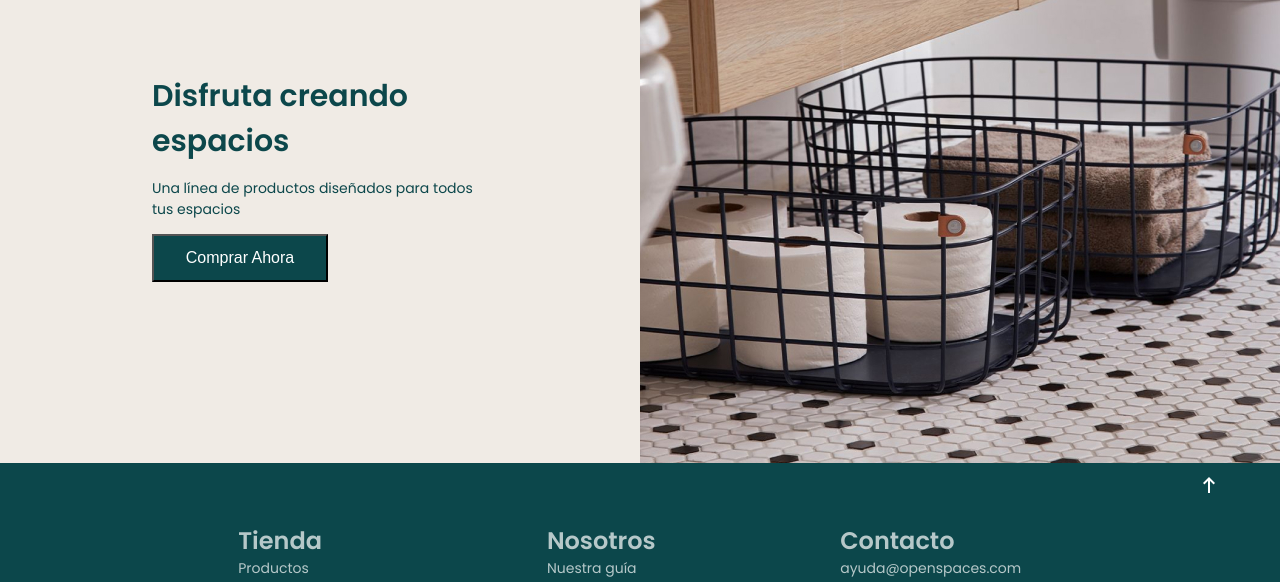
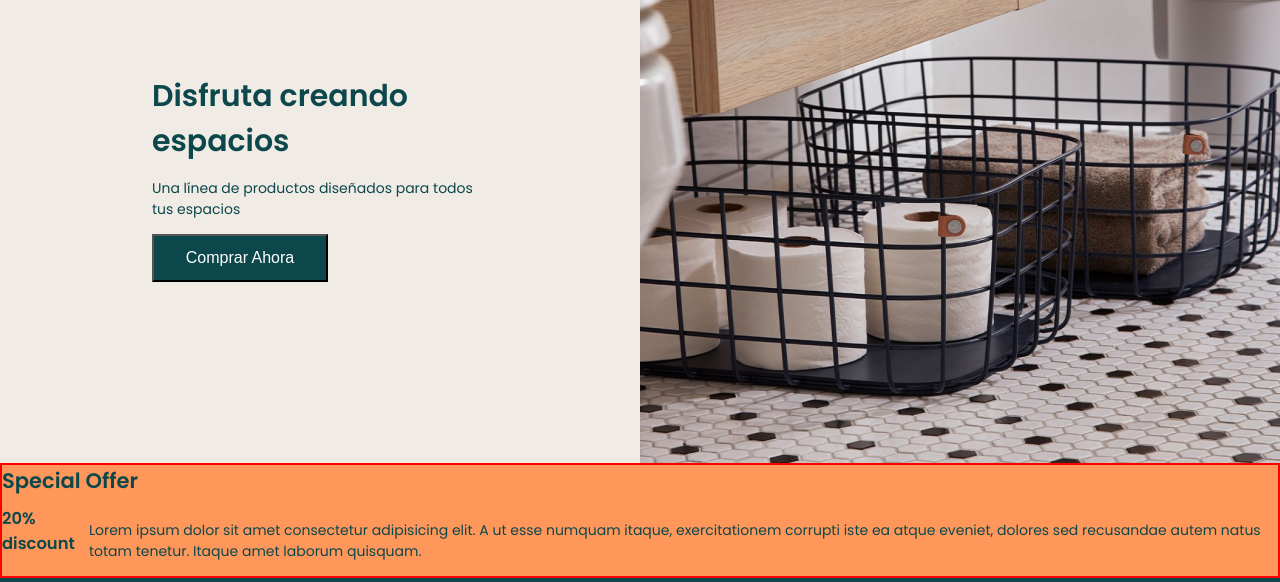
Before and after one commit to Adalab/modulo-1-evaluacion-final-lorenaggs, a website: page docs/index.html in a window 1280 px wide. Shown: the part 1840-2422 px from the top of the page. Drawn offline with Linux system fonts and the light colour scheme.

Commit message:
secction special offer

```diff
--- a/docs/index.html
+++ b/docs/index.html
@@ -81,6 +81,16 @@
       </article>
       <div class="spaces__image"></div>
     </section>
+    <section class="main__offer">
+        <h2 class="main__offer--title">Special Offer</h2>
+        <section class="main__offer--discountdescrip">
+            <h3 class="main__offer--discount">20% discount</h3>
+            <p class="main__offer--description">Lorem ipsum dolor sit amet consectetur adipisicing elit. A ut esse numquam
+                itaque, exercitationem corrupti iste ea atque eveniet, dolores sed recusandae autem natus totam tenetur.
+                Itaque amet laborum quisquam.</p>
+        </section>
+
+    </section>
   </main>
   <footer class="footer">
       <section class="footer__sections">
--- /dev/null
+++ b/src/scss/layout/_offer.scss
@@ -0,0 +1,22 @@
+@import '../core/variables';
+
+.main__offer{
+    display: none;
+    border: 2px solid red;
+    background-color: $color-orange;
+    &--title{
+        padding-bottom: 10px;
+    }
+}
+
+
+@media all and (min-width: 768px){
+    .main__offer{
+    display: flex;
+    flex-direction: column;
+}
+.main__offer--discountdescrip{
+    display: flex;
+    // flex-direction: column;
+}
+}
--- a/src/scss/main.scss
+++ b/src/scss/main.scss
@@ -4,4 +4,5 @@
 @import "./layout/organized";
 @import "./layout/sent.scss";
 @import "./layout/enjoy";
+@import "./layout/offer";
 @import "./layout/footer";
```
Also changed, not shown: src/html/index.html (+1 -0 lines), src/html/partials/offer.html (added, +10 -0 lines), docs/assets/css/main.css.
